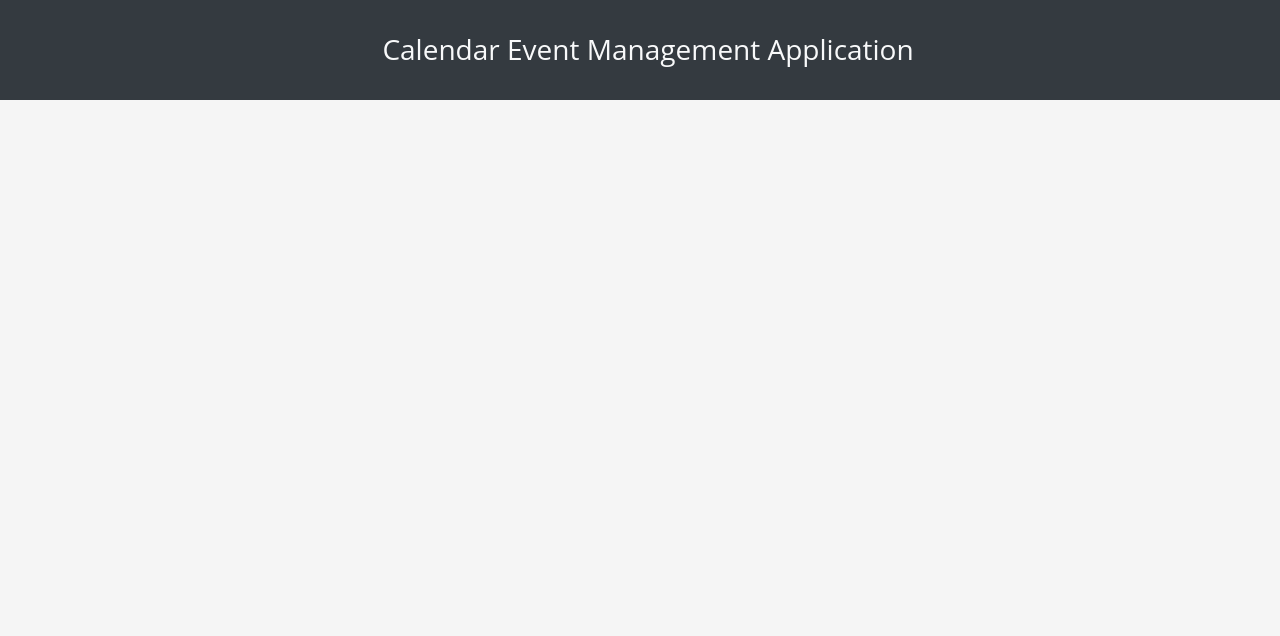
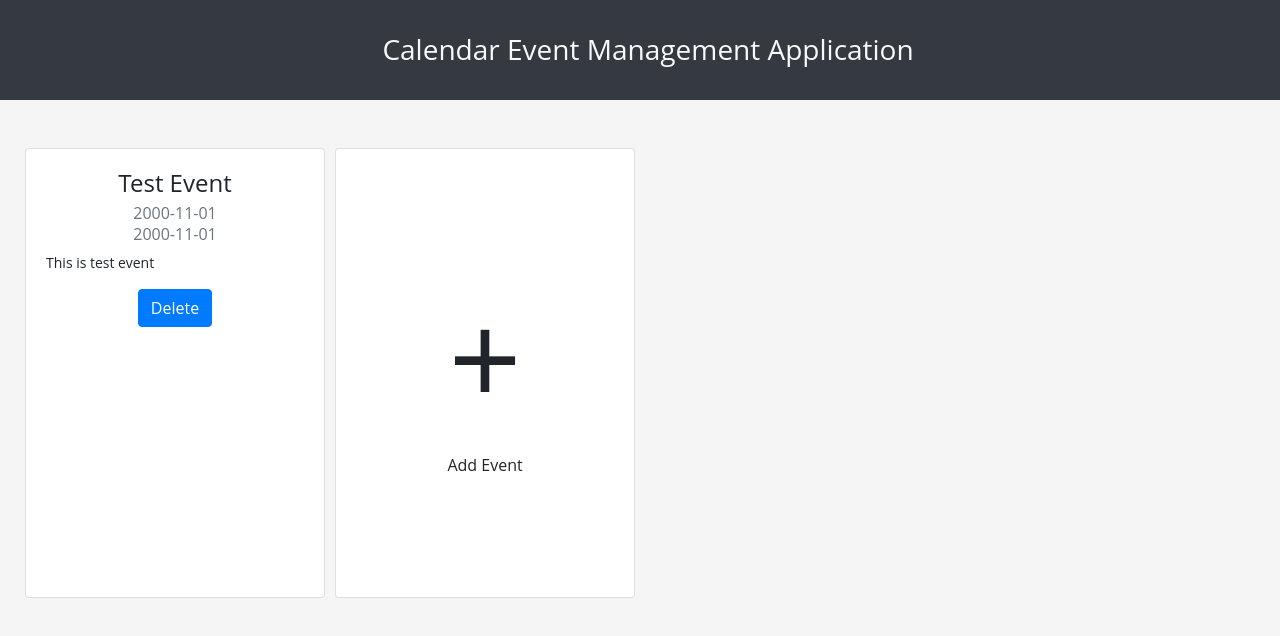
Before and after one commit to git-dru/calendar-event-management-system, a React (Create React App) app in the folder Frontend/: page / in a window 1280 px wide. Shown: the top 636 px of the page. Built offline with nearby package versions, Linux system fonts and the light colour scheme.

Commit message:
feat: uuid dependency

```diff
--- a/Frontend/package.json
+++ b/Frontend/package.json
@@ -10,10 +10,12 @@
     "@types/node": "^16.18.34",
     "@types/react": "^18.2.7",
     "@types/react-dom": "^18.2.4",
+    "@types/uuid": "^9.0.2",
     "react": "^18.2.0",
     "react-dom": "^18.2.0",
     "react-scripts": "5.0.1",
     "typescript": "^4.9.5",
+    "uuid": "^9.0.0",
     "web-vitals": "^2.1.4"
   },
   "scripts": {
--- a/Frontend/src/App.tsx
+++ b/Frontend/src/App.tsx
@@ -1,3 +1,5 @@
+import { EventList } from "events/components";
+import { EventProvider } from "events/components/EventProvider";
 import "./App.css";
 import { Header } from "./shared/components";
 
@@ -5,7 +7,17 @@ function App() {
   return (
     <div className="App">
       <Header title="Calendar Event Management Application" />
-      <div className="mt-5"></div>
+      <div className="mt-5">
+        <EventProvider>
+          <div className="container-fluid">
+            <div className="d-flex flex-row">
+              <div className="col-sm-12">
+                <EventList />
+              </div>
+            </div>
+          </div>
+        </EventProvider>
+      </div>
     </div>
   );
 }
```
Also changed, not shown: 1 other file (tests, documents, lock files or other folders).
